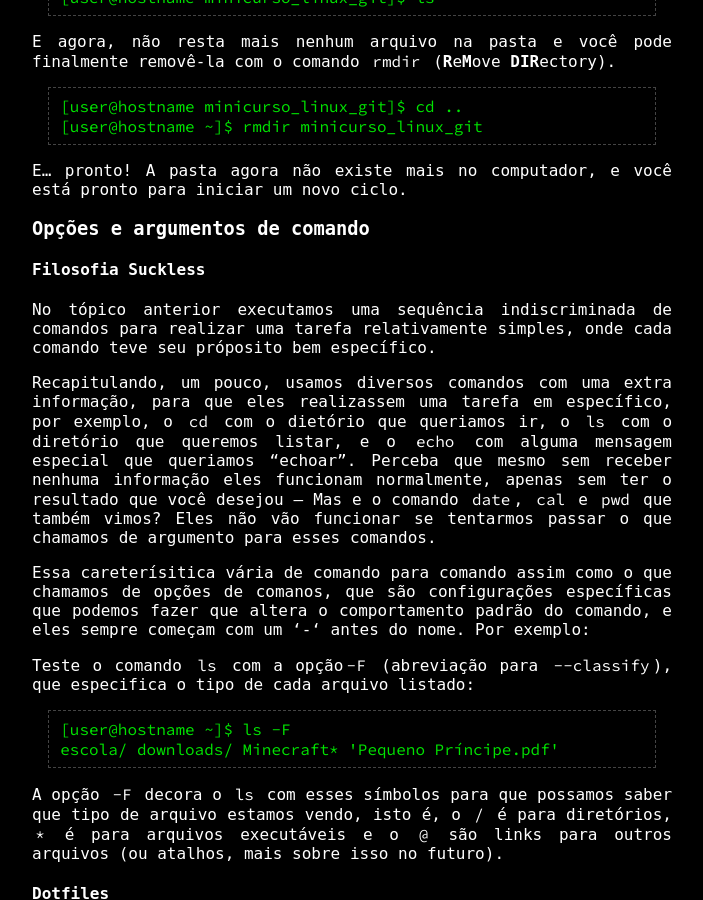
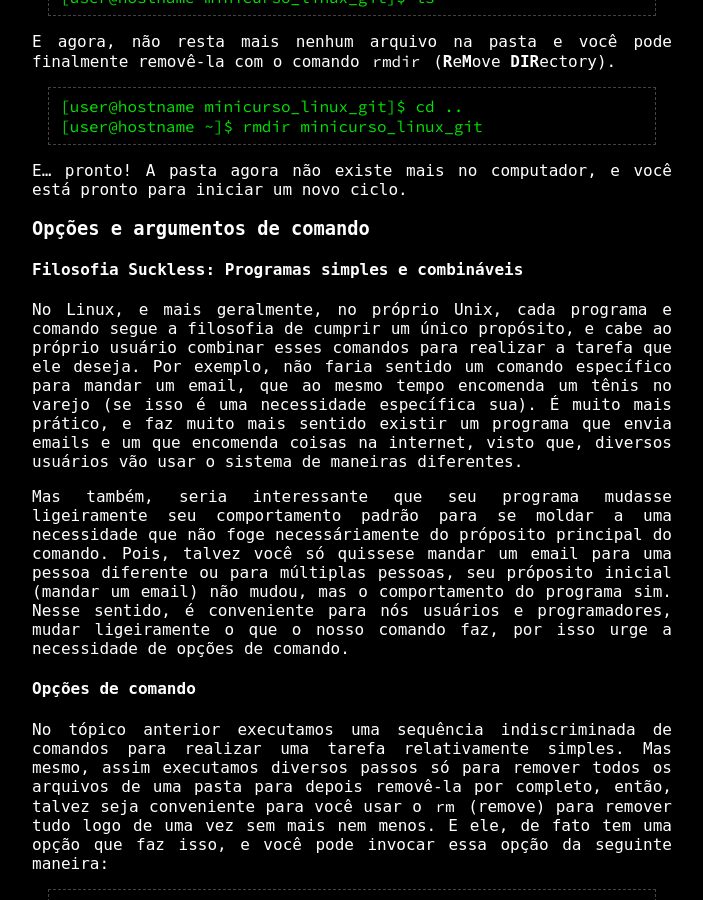
Before and after one commit to PETCC-UFRN/minicurso-linux-git, a Jekyll site: the page built from primeiroDia.md, in a window 1280 px wide and 900 px high, scrolled down 8268 px. Shown: the whole window, without its empty margins (288-991 px from the left). Built offline with Jekyll 4.4.1, drawn with Linux system fonts in a browser that asks for light colours; some of the changed text lies outside the part shown.

Commit message:
refactor(primeiro-dia): Pequenas correções e mudança na seção de investigar comandos

````diff
--- a/primeiroDia.md
+++ b/primeiroDia.md
@@ -121,6 +121,8 @@
 ```sh
 [user@hostname ~]$ echo Hello\ World
 ```
+
+<!-- FIX: Não está muito boa essa parte, dar uma olhada --->
 
 O que acabamos de presenciar aqui são **inputs** e **outputs** de um programa, o input é o argumento que você deu para determinado programa e o output é a resposta que você recebeu.
 
@@ -249,16 +251,43 @@
 
 ### Opções e argumentos de comando
 
-#### Filosofia Suckless
+#### Filosofia Suckless: Programas simples e combináveis
 
-No tópico anterior executamos uma sequência indiscriminada de comandos para realizar
-uma tarefa relativamente simples, onde cada comando teve seu próposito bem específico.
+No Linux, e mais geralmente, no próprio Unix, cada programa e comando segue a filosofia de cumprir um
+único propósito, e cabe ao próprio usuário combinar esses comandos para realizar a tarefa que ele deseja.
+Por exemplo, não faria sentido um comando específico para mandar um email, que ao mesmo tempo encomenda
+um tênis no varejo (se isso é uma necessidade específica sua). É muito mais prático, e faz muito mais sentido
+existir um programa que envia emails e um que encomenda coisas na internet, visto que, diversos usuários vão
+usar o sistema de maneiras diferentes.
 
-Recapitulando, um pouco, usamos diversos comandos com uma extra informação, para que eles realizassem uma tarefa em específico, por exemplo, o `cd` com o dietório que queriamos ir, o `ls` com o diretório que queremos listar, e o `echo` com alguma mensagem especial que queriamos "echoar". Perceba que mesmo sem receber nenhuma informação eles funcionam normalmente, apenas sem ter o resultado que você desejou -- Mas e o comando `date`, `cal` e `pwd` que também vimos? Eles não vão funcionar se tentarmos passar o que chamamos de argumento para esses comandos.
+Mas também, seria interessante que seu programa mudasse ligeiramente
+seu comportamento padrão para se moldar a uma necessidade que não foge necessáriamente do próposito principal
+do comando. Pois, talvez você só quissese mandar um email para uma pessoa diferente ou para múltiplas pessoas,
+seu  próposito inicial (mandar um email) não mudou, mas o comportamento do programa sim. Nesse sentido, é
+conveniente para nós usuários e programadores, mudar ligeiramente o que o nosso comando faz, por isso urge
+a necessidade de opções de comando.
 
-Essa careterísitica vária de comando para comando assim como o que chamamos de opções de comanos, que são configurações específicas que podemos fazer que altera o comportamento padrão do comando, e eles sempre começam com um '-' antes do nome. Por exemplo:
+#### Opções de comando
 
-Teste o comando `ls` com a opção`-F` (abreviação para `--classify`), que especifica o tipo de cada arquivo listado:
+No tópico anterior executamos uma sequência indiscriminada de comandos para realizar uma tarefa relativamente simples.
+Mas mesmo, assim executamos diversos passos só para remover todos os arquivos de uma pasta para depois removê-la por
+completo, então, talvez seja conveniente para você usar o `rm` (remove) para remover tudo logo de uma vez sem mais nem menos. E ele, de fato tem uma opção que faz isso, e você pode invocar essa opção da seguinte maneira:
+
+```sh
+[user@hostname ~]$ rm --recursive minicurso_linux_git
+                      ^
+                      └ Todos (99.8%) dos comandos do unix começam com um '-' antes da opção
+```
+
+Assim seu programa já vai deletar a pasta por inteiro, independente de ter arquivos dentro ou não. Além disso, existe uma certa
+tendência de nós programadores querermos gastar pouca tinta em tudo que a gente escreve, então (90%) das opções que a gente mais
+usa tem uma abreviação, nesse caso, a abreviação é `-r`.
+
+##### Opções de comando do `ls`
+
+Essas opções váriam de comando para comando, então que tal explorar algumas opções de comando que existem para, provavelmente, o comando mais customisável  que temos. O `ls`.
+
+Teste o comando `ls` com a opção `-F` (abreviação para `--classify`), que especifica o tipo de cada arquivo listado:
 
 ```sh
 [user@hostname ~]$ ls -F
@@ -292,20 +321,51 @@
 
 ### Como investigar comandos
 
-O Linux vem com ferramentas que podem ser utilizadas quando se quer saber mais sobre um comando, sem ter que ficar pesquisando na internet toda hora. Usando o comando `man`, é possível ver o manual de um comando. Até para comandos mais simples, há uma quantidade absurda de informação, mas não se desespere, vamos dar uma olhada em cada parte do manual:
+A gente já explorou e aprendeu um belo punhado de comandos e opções, e conforme formos aprendendo mais, vai se tornar impraticável lembrar de todos. Por isso
+O Linux vem com ferramentas que podem ser utilizadas quando se quer saber mais sobre um comando, sem ter que depender da internet ou magos da computação toda hora.
+Logo, podemos consultar o comportamento e a documentação de um comando usando o `man` (**MAN**ual). Até para comandos mais simples, há uma quantidade absurda de informação, mas não se desespere, vamos dar uma olhada em cada parte do manual:
 
-<div style="text-align: center;">
-<img alt="Uma explicação sobre o que mostra o comando 'man'" src="https://hackmd.io/_uploads/ryhfmIdUR.png" width="80%">
-</div>
-<br>
+<pre>
+    <code>
+LS(1)                                User Commands                                     LS(1)
 
-O manual de um comando tem tudo que é necessário para se entender como um comando funciona e como ele pode se utilizado. Com o conhecimento adquirido até agora, podemos entender perfeitamente as seções vermelha e verde da imagem, mas a seção azul pode ser um pouco confusa, pois mostra todas as **flags** que podem ser utilizadas com o comando.
+<span style="text-decoration: underline; text-decoration-color: red;">NAME</span> <span style="color: red;">Essa seção mostra o nome do comando e diz brevemente o que ele faz</span>
+       ls - list directory contents
+
+<span style="text-decoration: underline; text-decoration-color: yellow;">SYNOPSIS</span> <span style="color: yellow;">Essa seção mostra como se usa o comando</span>
+       ls <span style="color: yellow">[</span>OPTION<span style="color: yellow">]...</span> [FILE]...
+       <span style="color: yellow">Os colchetes nos dizem que determinado argumento é opcional, e os pontinhos dizem que
+       podem ser diversos argumentos. Nesse caso, ele está dizendo que pode receber várias
+       opções e arquivos</span>
+
+<span style="text-decoration: underline; text-decoration-color: blue;">DESCRIPTION</span> <span style="color: blue">Essa seção mostra uma descrição detalhada do programa e quais são as opções dele</span>
+       List information about the FILEs (the current directory by default).
+       Sort entries alphabetically if none of -cftuvSUX nor --sort is specified.
+
+       Mandatory arguments to long options are mandatory for short options too.
+
+       -a, --all
+              do not ignore entries starting with .
+
+       -A, --almost-all
+              do not list implied . and ..
+...
+
+       -F, --classify[=WHEN]
+              append indicator (one of */=>@|) to entries WHEN
+...
+    </code>
+</pre>
+
+O manual de um comando tem tudo que é necessário para se entender como um comando funciona e como ele pode se utilizado.
+Portanto, é muito importante se familiarizar com sua interface e sempre recorrer a ele quando estivermos querendo aprender
+algo novo, apesar de as vezes ser difícil de entender... (a galera que escreveu não é lá muito pedagógica :P).
 
 ## Permissões, leitura e busca em/de arquivos
 
 ### Long listing format e permissões
 
-Uma flag muito utilizada com o comando `ls` é a flag `-l`
+Continuando nossa exploração, uma opção muito utilizada com o comando `ls` é o `-l`
 (**L**ong listing format), que lista uma série de informações extra sobre o conteúdo
 de um diretório. Vejamos um exemplo:
 
@@ -330,7 +390,7 @@
 
 | Campo                                                                                                                  | Significado                                            |
 |:-----------------------------------------------------------------------------------------------------------------------|:-------------------------------------------------------|
-| **downloads**                                                                                                          | nome do arquivo                                        |
+| **downloads**                                                                                                          | Nome do arquivo                                        |
 |<span style="color: magenta;">Jun 28 09:33</span>.                                                                      | Última modificação                                     |
 |<span style="color: brown;">4096</span>                                                                                 | O tamanho do arquivo em bytes                          |
 |<span style="color: cyan;">user</span>                                                                                  | O **grupo de usuário** ao qual o arquivo pertence      |
````
Also changed, not shown: other parts of primeiroDia.md (+1 -1 lines).
